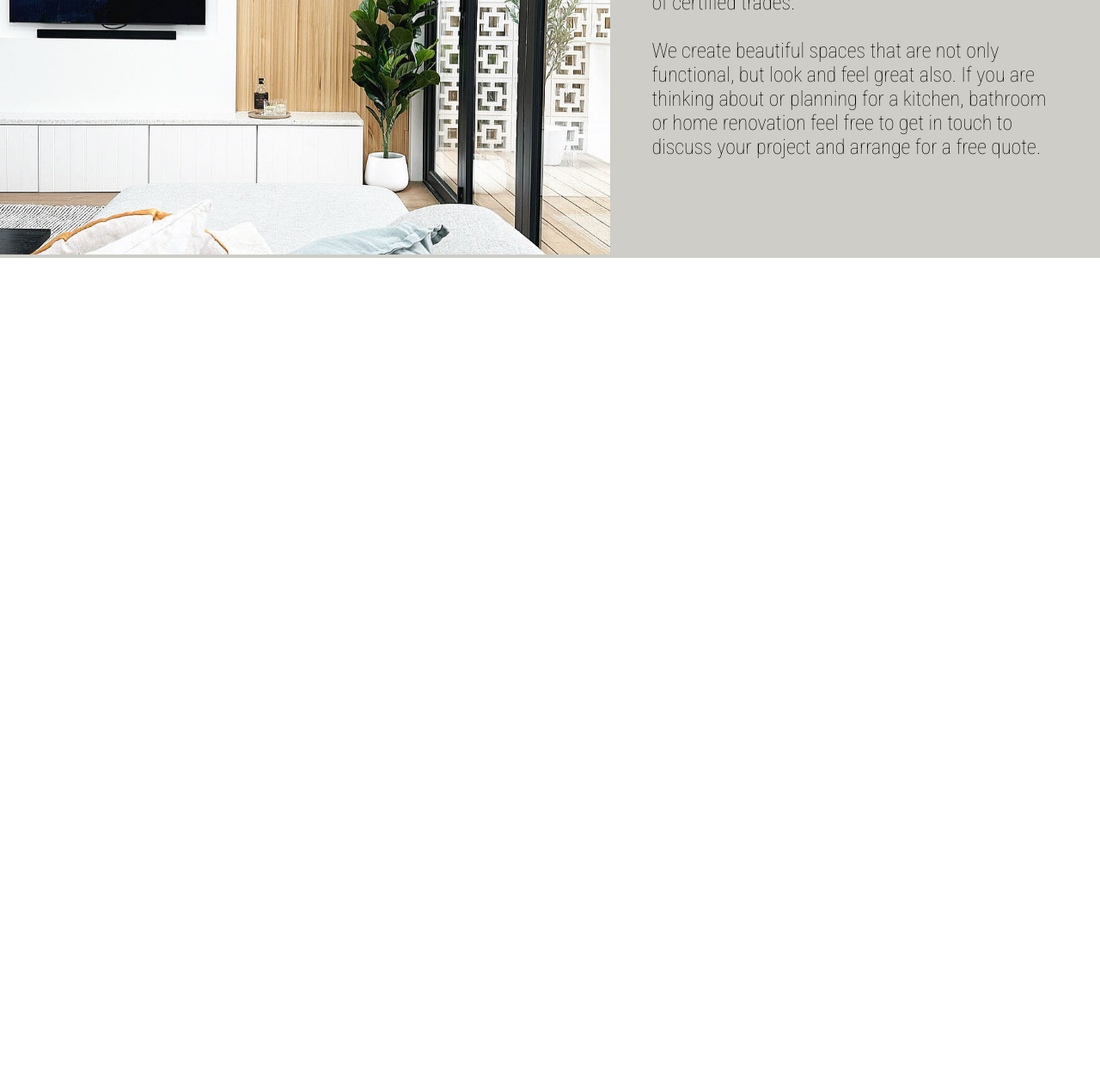
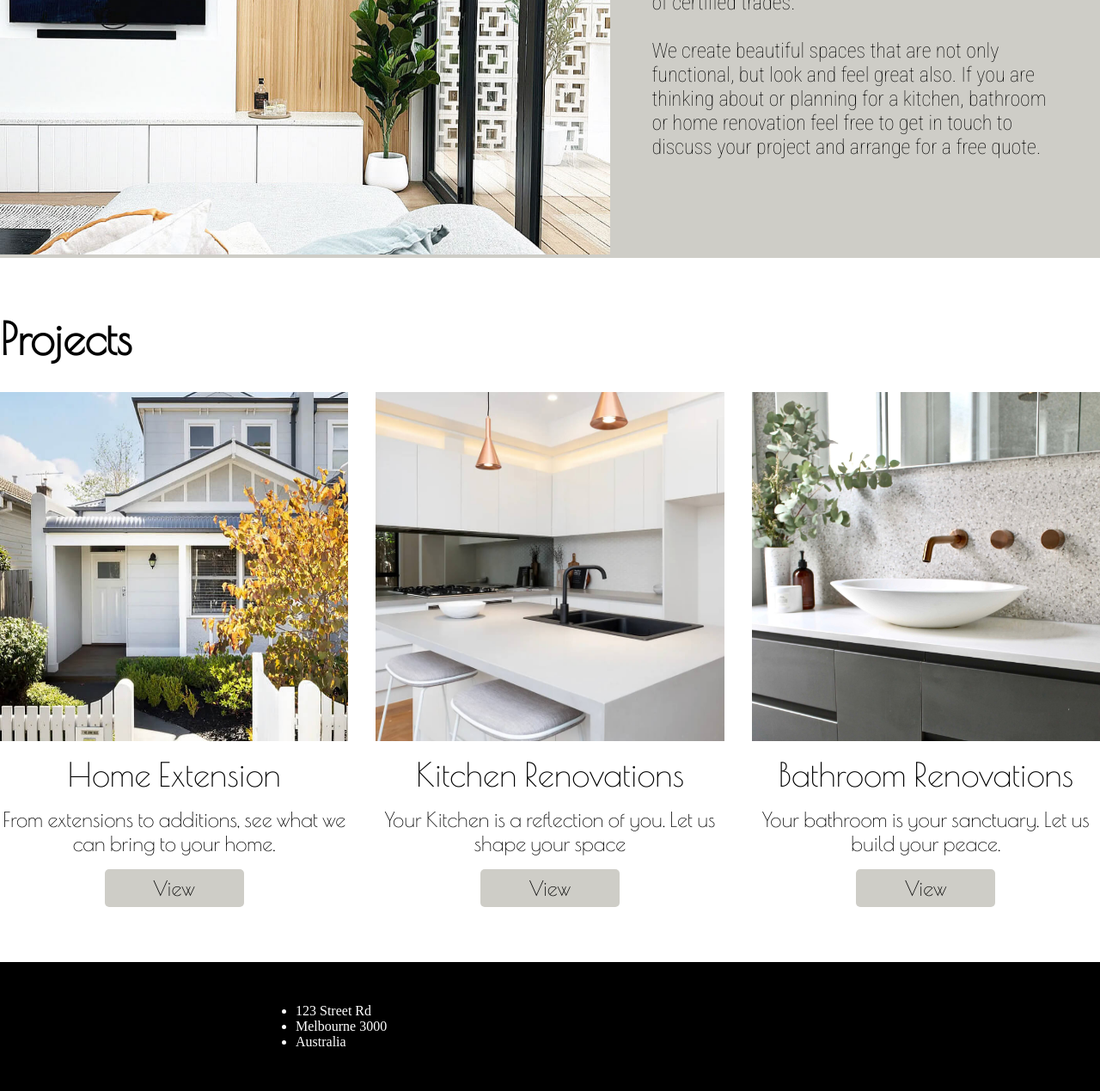
Before and after one commit to to-nick/urban-home, a plain HTML site: page index.html in a window 1280 px wide. Shown: the part 1246-2515 px from the top of the page at 86% size. Before the commit the page ends 1546 px from the top, so only its background shows below. Drawn offline with nearby package versions, Linux system fonts and the light colour scheme.

Commit message:
added projects section

```diff
--- a/index.html
+++ b/index.html
@@ -11,7 +11,7 @@
     <header>
         <nav>
             <div class="nav-logo-container">
-                <img class="nav-logo" src="./Assets/images/Logos/branding/Logo - Charcoal (primary).svg">
+                <img class="nav-logo" src="./Assets/images/Logos/branding/Logo - Charcoal (primary).svg" alt="Urban Home Logo">
             </div>
             <div class="nav-list-container">
                 <ul class="nav-list">
@@ -21,7 +21,7 @@
                 </ul>
             </div>
             <div class="socials-container">
-                <img class="nav-instagram-logo" src="./Assets/images/Logos/contact logos/instagram-svgrepo-com.svg">
+                <img class="nav-instagram-logo" src="./Assets/images/Logos/contact logos/instagram-svgrepo-com.svg" alt="Instagram Logo">
             </div>
             <div class="hamburger-container">
                 <div class="hamburger">
@@ -51,10 +51,10 @@
         </section>
         <section class="about-us-section">
             <div class="about-us-content-container">
-                <div class='about-us-image-container'>
-                    <img class="about-us-image" src="./Assets/images/about-us.jpg">
+                <div class='about-us-image-container' data-aos="slide-up" data-aos-delay="50" data-aos-duration="1000">
+                    <img class="about-us-image" src="./Assets/images/about-us.jpg" alt="Loungeroom interior renovation">
                 </div>
-                <article class="about-us-text-container">
+                <article class="about-us-text-container" data-aos="slide-down" data-aos-delay="50" data-aos-duration="1000">
                     <h1>About Us</h1>
                     <p>
                         At Urban Home Design & Build we pride ourselves
@@ -78,8 +78,50 @@
                 </article>
             </div>
         </section>
+    </div>
+    <div class="page-container">
+        <section class="projects-section">
+            <h1>Projects</h1>
+            <div class="projects-container">
+                <a class="single-project-container" data-aos="fade-in" data-aos-delay="1000" data-aos-duration="1000" href="">
+                    <figure>
+                        <img class="project-image" src="./Assets/images/Entire-home-Renovation.jpg">
+                        <figcaption>Home Extension</figcaption>
+                        <p>From extensions to additions, see what we can bring to your home.</p>
+                        <button>View</button>
+                    </figure>
+                </a>
+                <a class="single-project-container" data-aos="fade-in" data-aos-delay="500" data-aos-duration="1000" href="">
+                    <figure >
+                        <img class="project-image" src="./Assets/images/Kitchen.jpeg">
+                        <figcaption>Kitchen Renovations</figcaption>
+                        <p>Your Kitchen is a reflection of you. Let us shape your space</p>
+                        <button>View</button>
+                    </figure>
+                </a>
+                <a class="single-project-container" data-aos="fade-in" data-aos-delay="1000" data-aos-duration="1000" href="">
+                    <figure>
+                        <img class="project-image" src="./Assets/images/Bathroom.jpeg">
+                        <figcaption>Bathroom Renovations</figcaption>
+                        <p>Your bathroom is your sanctuary. Let us build your peace.</p>
+                        <button>View</button>
+                    </figure>
+                </a>
+            </div>
+        </section>
+    </div>
+    <footer>
+        <section class="address-container">
+            <ul>
+                <li>123 Street Rd</li>
+                <li>Melbourne 3000</li>
+                <li>Australia</li>
+            </ul>
+        </section>
+        <section>
 
-    </div>
+        </section>
+    </footer>
     <script src="https://unpkg.com/aos@next/dist/aos.js"></script>
     <script>
       AOS.init({
--- a/styles.css
+++ b/styles.css
@@ -6,6 +6,11 @@ UNIVERSAL STYLES
     box-sizing: border-box;
     margin: 0;
     padding: 0;
+}
+
+.page-container{
+    display: flex;
+    flex-direction: column;
 }
 
 /********************************************************
@@ -67,17 +72,11 @@ nav{
     width: 40px;
     border-radius: 10px;
     transition: all 0.3s ease-in-out;
-
 }
 
 /********************************************************
 HOME PAGE STYLES
 ********************************************************/
-.page-container{
-    display: flex;
-    flex-direction: column;
-}
-
 .hero-section{
     display: flex;
     width: 100%;
@@ -115,10 +114,9 @@ HOME PAGE STYLES
     font-family: "Roboto Condensed", sans-serif;
     font-size: clamp(2rem, 4vw, 6rem);
     color: white;
-    text-shadow: 5px 5px 4px rgba(0, 0, 0, 0.4);
 }
 
-button{
+.text-box button{
     width: auto;
     background-color: #ffffff5d;
     border: white solid 2px;
@@ -130,7 +128,7 @@ button{
     align-self: flex-end;
 }
 
-button:hover{
+.text-box button:hover{
     background-color: white;
     color: #5f6351;
     cursor: pointer;
@@ -150,7 +148,7 @@ button:hover{
 }
 
 /********************************************************
-ABOUT US STYLES
+ABOUT US SECTION STYLES
 ********************************************************/
 
 .about-us-section{
@@ -161,13 +159,6 @@ ABOUT US STYLES
     display: flex;
     align-items: center;
     background-color: #cecdc7;
-}
-
-.about-us-section h1{
-    font-family: "Poiret One";
-    font-weight: 700;
-    font-size: clamp(2rem, 4vw, 8rem);
-    padding-bottom: 2rem;
 }
 
 .about-us-content-container{
@@ -181,6 +172,13 @@ ABOUT US STYLES
 
 .about-us-text-container{
     width: 40%;
+}
+
+.about-us-section h1{
+    font-family: "Poiret One";
+    font-weight: 700;
+    font-size: clamp(2rem, 4vw, 8rem);
+    padding-bottom: 2rem;
 }
 
 .about-us-text-container p{
@@ -197,6 +195,107 @@ ABOUT US STYLES
     width: 100%;
 }
 
+/********************************************************
+PROJECTS SECTION STYLES
+********************************************************/
+
+.projects-section{
+    display: flex;
+    flex-direction: column;
+    width: 100%;
+    max-width: 1440px;
+    justify-content: center;
+    align-self: center;
+    padding: 4rem 0;
+}
+
+.projects-section h1{
+    font-family: "Poiret One";
+    font-weight: 700;
+    font-size: clamp(2rem, 4vw, 8rem);
+    padding-bottom: 2rem;
+}
+
+.projects-container{
+    display: flex;
+    width: 100%;
+    justify-content: space-between;
+    gap: 2rem;
+}
+
+.single-project-container{
+    display: inline-block;
+    width: 33%;
+    text-decoration: none;
+}
+
+.single-project-container figure{
+    width: 100%;
+    aspect-ratio: 1;
+    display: flex;
+    flex-direction: column;
+    gap: 1rem;
+    transition: transform 0.3s ease;
+}
+
+.single-project-container figure:hover{
+    transform: scale(1.1);
+}
+
+.single-project-container figcaption {
+    color: black;
+    font-size: clamp(1rem, 3vw, 3rem);
+    text-align: center;
+    font-family: "Poiret One";
+}
+
+.single-project-container p{
+    color: black;
+    font-size: clamp(1rem, 3vw, 1.5rem);
+    text-align: center;
+    font-family: "Poiret One";
+}
+
+.project-image{
+    width: 100%;
+    height: 100%;
+    object-fit: cover;
+}
+
+.single-project-container button{
+    background-color: #cecdc7;
+    padding: 0.5rem;
+    font-family: "Poiret One";
+    font-size: clamp(1rem, 3vw, 1.5rem);
+    width: 40%;
+    align-self: center;
+    border: none;
+    border-radius: 5px;
+}
+
+.single-project-container button:hover{
+    background-color: #838281;
+}
+
+
+
+
+/********************************************************
+FOOTER STYLES
+********************************************************/
+
+footer{
+    background-color: black;
+    display: flex;
+    padding: 3rem;
+    justify-content: center;
+}
+
+.address-container{
+    width: 50%;
+    color: white;
+
+}
 
 /********************************************************
 ********************************************************
```
Also changed, not shown: Assets/images/Entire-home-Renovation.jpg (added), Assets/images/Kitchen.jpeg (added), Assets/images/bathroom.jpeg (added), 2 other files.
